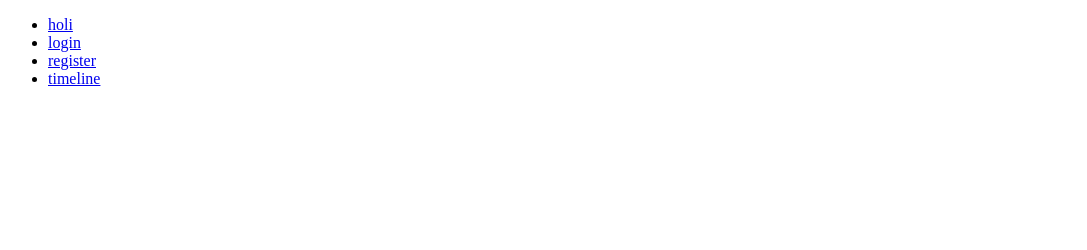
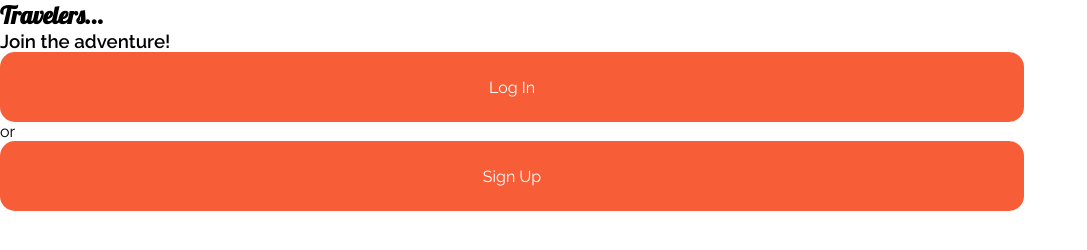
Before and after one commit to thainole/LIM014-social-network, a website with bundled scripts: page src/index.html in a window 1280 px wide. Shown: the whole page, without its empty margins (0-1087 px from the left). Built offline with nearby package versions, Linux system fonts and the light colour scheme.

Commit message:
working on home page

```diff
--- /dev/null
+++ b/src/css/style.css
@@ -0,0 +1,37 @@
+* {
+  font-family: 'Raleway';
+  padding: 0;
+  margin: 0;
+  box-sizing: border-box;
+}
+h1 {
+  font-family: 'Lobster';
+}
+
+@media screen and (min-width: 320px){
+  .button {
+    background-color: #f75d37;
+    border-radius: 15px;
+    border-style: none;
+    color: white;
+    cursor: pointer;
+    font-size: 1rem;
+    outline-style: none;
+    padding: 2%;
+    width: 80%;
+  }
+  .button--white {
+    background-color: rgba(219, 217, 217, 0.842);
+    color:black;
+  }
+  .input {
+    margin: 10px;
+    width: 77%;
+    border: none;
+    outline-style: none;
+  }
+  .margin--button{
+    width: 80%;
+    border-bottom: 1px solid rgb(77, 77, 77);
+  }
+}
--- a/src/index.html
+++ b/src/index.html
@@ -4,16 +4,28 @@
   <meta charset="UTF-8">
   <meta name="viewport" content="width=device-width, initial-scale=1.0">
   <meta http-equiv="X-UA-Compatible" content="ie=edge">
-  <title>Document</title>
+  <script src="https://kit.fontawesome.com/2d91684c30.js" crossorigin="anonymous"></script>
+  <link rel="preconnect" href="https://fonts.gstatic.com">
+  <link href="https://fonts.googleapis.com/css2?family=Lobster&family=Raleway:wght@400;600&display=swap" rel="stylesheet">
+  <link rel="stylesheet" href="/src/css/style.css">
+  <title>Travelers</title>
 </head>
 <body>
   <header>
-    <ul>
+    <!-- <ul>
       <li><a href="#/">holi</a></li>
       <li><a href="#/login">login</a></li>
       <li><a href="#/register">register</a></li>
       <li><a href="#/timeline">timeline</a></li>
-    </ul>
+    </ul> -->
+    <section>
+      <h1>Travelers...</h1>
+      <h3>Join the adventure!</h3>
+      <button class="button">Log In</button>
+      <p>or</p>
+      <button class="button">Sign Up</button>
+    </section>
+
   </header>
   <main id="main"></main>
   <script type="module" src="main.js"></script>
--- a/src/view/home.js
+++ b/src/view/home.js
@@ -1,4 +1,4 @@
-export default () => {
+/* export default () => {
   const view = `<h1> holaaaa </h1>
   <p>soy lo primero que vez</p> `;
 
@@ -6,3 +6,4 @@ export default () => {
   articleElem.innerHTML = view;
   return articleElem;
 };
+ */
```
Also changed, not shown: src/view/login.js (+11 -0 lines).
